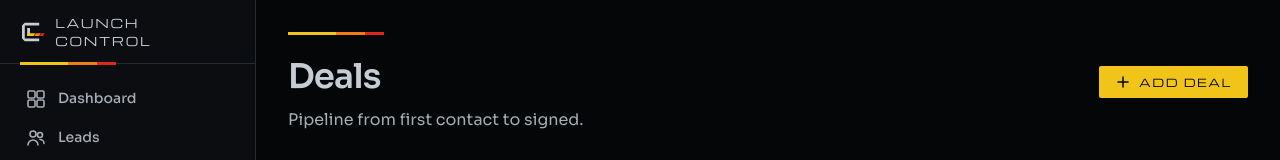
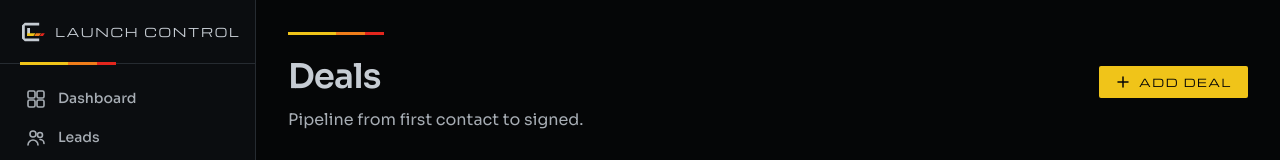
Before and after one commit to erisdothard/Launch-Control, a Next.js app in the folder crm/: page /admin/deals in a window 1280 px wide. Shown: the top 160 px of the page. Built offline with nearby package versions, Linux system fonts and the light colour scheme; no server answers; the database is empty; a web font is replaced by a local one.

Commit message:
fix: sidebar logo lockup stays on one line
Claude-Session: https://claude.ai/code/session_01TkYEdTsAkN3vNrMtNtkchU

```diff
--- a/crm/src/components/brand/BrandMark.tsx
+++ b/crm/src/components/brand/BrandMark.tsx
@@ -19,7 +19,7 @@ export function BrandMark({ className = "" }: { className?: string }) {
 export function BrandLockup({ className = "" }: { className?: string }) {
   return (
     <span
-      className={`flex items-center gap-2.5 font-display text-[12px] uppercase tracking-[var(--tracking-signage)] text-[var(--color-steel)] ${className}`}
+      className={`flex items-center gap-2.5 whitespace-nowrap font-display text-[12px] uppercase tracking-[var(--tracking-signage)] text-[var(--color-steel)] ${className}`}
     >
       <BrandMark className="h-6 w-auto shrink-0" />
       Launch Control
```
